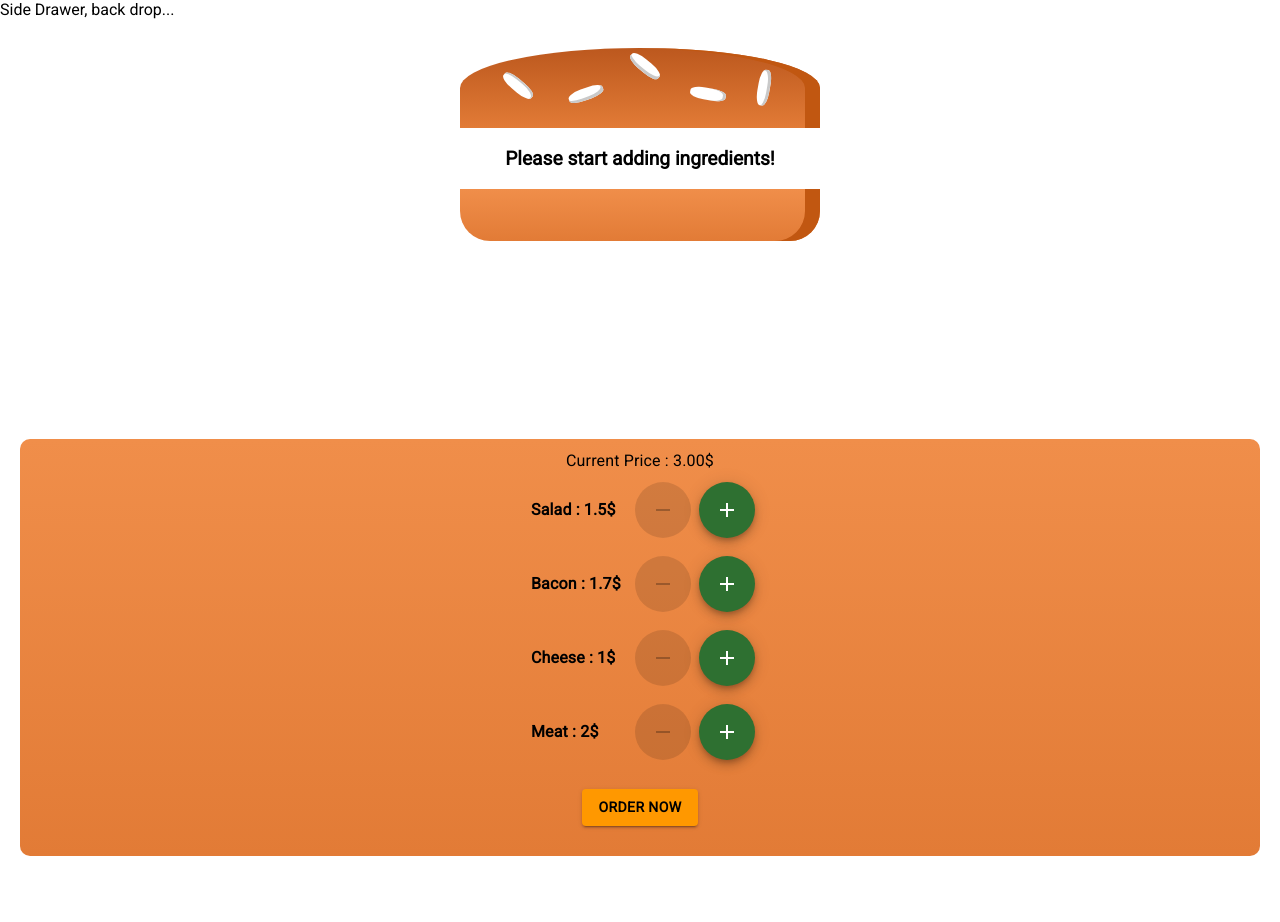
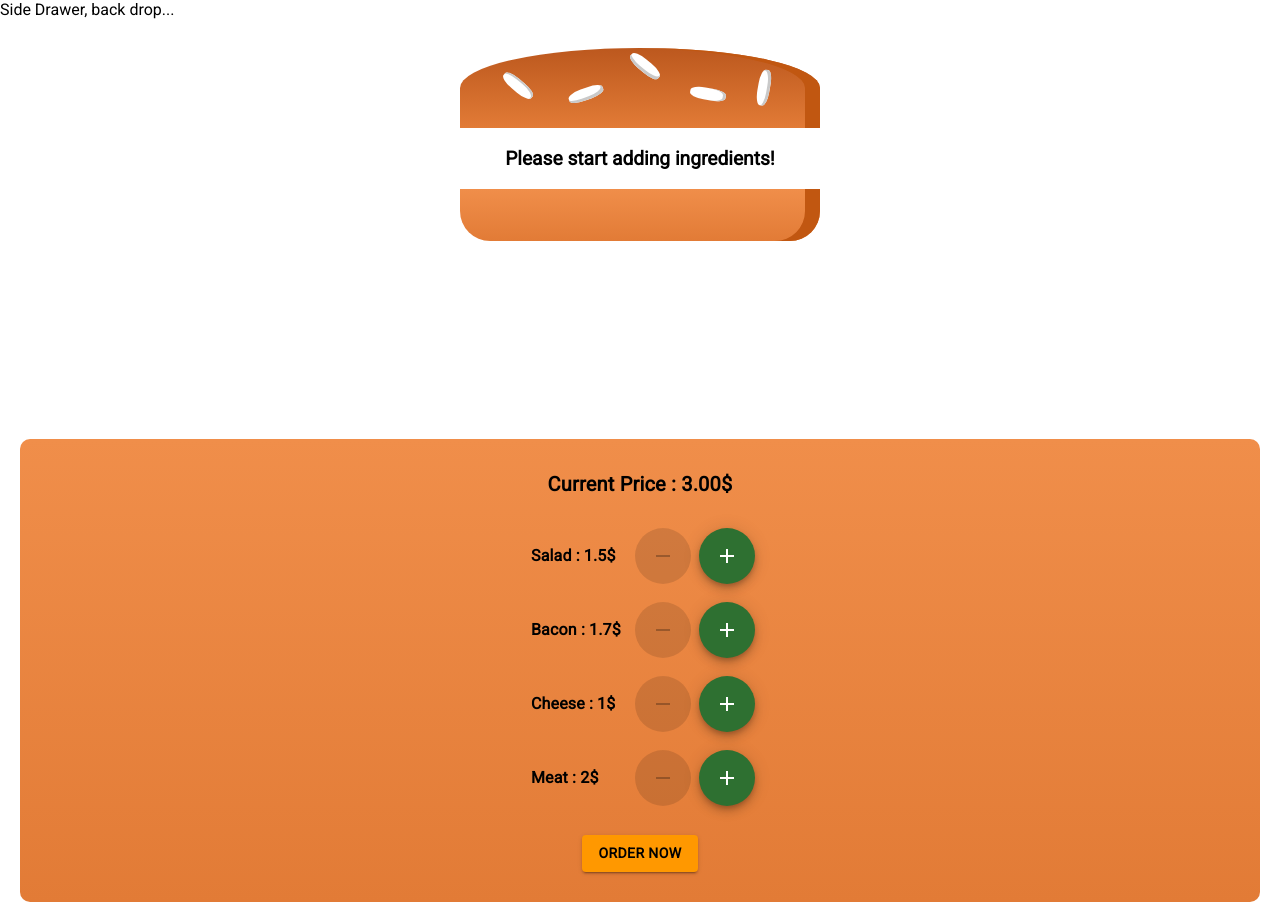
Before and after one commit to ciamac-da/react-burger-builder-app, a React app: page / in a window 1280 px wide. Before the commit the page ends 876 px from the top, so only its background shows below. Built offline with nearby package versions, Linux system fonts and the light colour scheme.

Commit message:
Verified by Marti4n v1.1.4 material ui fixing

```diff
--- a/src/components/Burger/BuildControls/BuildControlsStyle.js
+++ b/src/components/Burger/BuildControls/BuildControlsStyle.js
@@ -3,10 +3,10 @@ import { makeStyles } from '@material-ui/core/styles';
 
 const useStyles = makeStyles((theme)=>({
     MyTypo:{
-        fontWeight:"bolder",
-        color:"#000000",
-        margin:"20px 0px 20px 0px",
-        fontSize:"20px"
+        fontWeight:"bolder !important",
+        color:"#000000  !important",
+        margin:"20px 0px 20px 0px  !important",
+        fontSize:"20px !important"
     },
     BuildControls:{
         margin:"auto",
@@ -23,11 +23,12 @@ const useStyles = makeStyles((theme)=>({
         margin:"20px 0px 20px 0px !important",
         background:"#ff9800 !important",
         color:"#000000 !important",
-        transform: "translate 20px",
+        transform: "translateX(0px) !important",
+        transition: ".8s",
         fontWeight:"bolder !important",
         "&:hover":{
-            color:"#615f66 !important",
-        transform: "translateX 20px",
+        transform: "translateX(10px) !important",
+        transition: ".8s",
 
         }
     }
```
